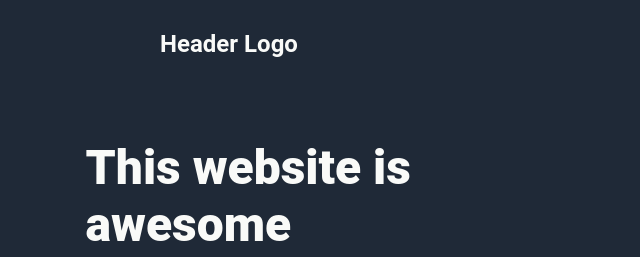
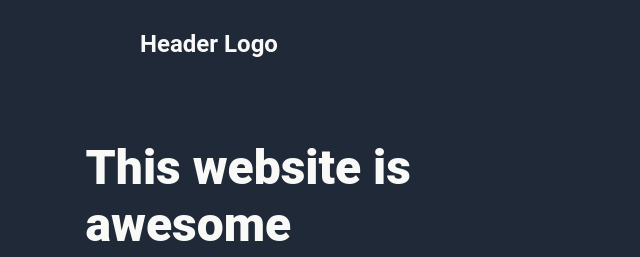
Before and after one commit to Flormens/Landing-Page, a plain HTML site: page index.html in a window 1280 px wide. Shown: the top 257 px of the page, 0-640 px from the left. Drawn offline with Linux system fonts and the light colour scheme.

Commit message:
Adjusted margin and alignment of elements

```diff
--- a/style.css
+++ b/style.css
@@ -23,10 +23,10 @@ header {
     color: #F9FAF8;
     font-size: 24px;
     font-weight: bold;
-    margin-left: 20px;
+    margin-right: 30px;
     display: flex;
     justify-content: flex-start;
-    align-items: center;
+    align-items:first baseline;
 }
 
 .navbar {
@@ -43,13 +43,11 @@ header {
 .navbar li {
     margin-right: 10px;
     list-style: none;
-
 }
 
 .navbar a {
     text-decoration: none;
     color: #E5E7EB;
-
 }
 
 .navbar a:hover {
@@ -60,6 +58,7 @@ header {
 .links {
     display: flex;
     justify-content: flex-end;
+    margin: 0;
 }
 
 .content-container {
```
